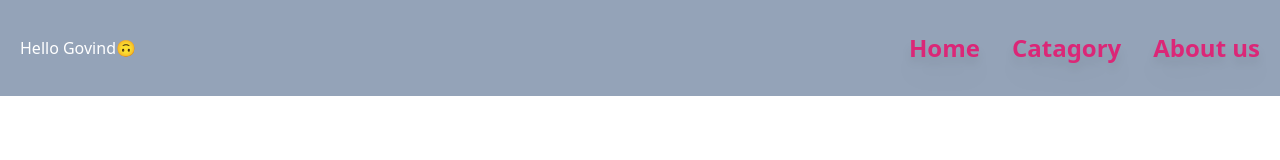
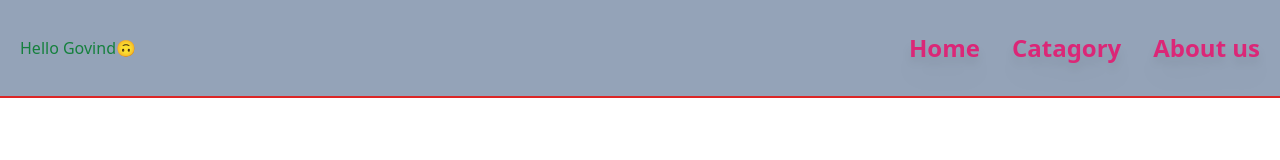
Before and after one commit to GovindG9066/Tailwindcss, a website: page index.html in a window 1280 px wide. Drawn offline with Linux system fonts and the light colour scheme.

Commit message:
changing some to make it more attractive

```diff
--- a/index.html
+++ b/index.html
@@ -1,31 +1,45 @@
 <!DOCTYPE html>
 <html lang="en">
+
 <head>
     <meta charset="UTF-8">
     <meta name="viewport" content="width=device-width, initial-scale=1.0">
     <title>Document</title>
     <link rel="stylesheet" href="src/output.css">
 </head>
+
 <body>
-    <nav class="bg-slate-400 text-white flex justify-between items-center px-5 h-24 flex-col sm:flex-row " >
-        <div class="logo">
+    <nav class="bg-slate-400 text-white flex justify-between items-center px-5 h-24 flex-col sm:flex-row ">
+        <div class="logo text-green-700">
             Hello Govind🙃
         </div>
 
-        <ul class="flex space-x-8  font-bold text-pink-600 drop-shadow-xl sm:text-2xl transition duration-200 ease-in-out pb-5 sm:pb-0">
-            <li class="hover:text-purple-500 hover:translate-y-2 transition duration-150 ease-in-out cursor-pointer">Home</li>
-            <li class="hover:text-purple-500 hover:translate-y-2 transition duration-150 ease-in-out cursor-pointer">Catagory</li>
-            <li class="hover:text-purple-500 hover:translate-y-2 transition duration-150 ease-in-out cursor-pointer">About us</li>
+        <ul
+            class="flex space-x-8  font-bold text-pink-600 drop-shadow-xl sm:text-2xl transition duration-200 ease-in-out pb-5 sm:pb-0">
+            <li class="hover:text-purple-500 hover:translate-y-2 transition duration-150 ease-in-out cursor-pointer">
+                Home</li>
+            <li class="hover:text-purple-500 hover:translate-y-2 transition duration-150 ease-in-out cursor-pointer">
+                Catagory</li>
+            <li class="hover:text-purple-500 hover:translate-y-2 transition duration-150 ease-in-out cursor-pointer">
+                About us</li>
         </ul>
-
-
-    </nav>
-    <main>
 
 
 
 
-<form>
+    </nav>
+    <form>
+        <main>
+
+                <div class="border border-red-600">
+                    <div class="bg-gray-300 h-full w-full">
+
+                    </div>
+
+                </div>
 
 
-    </main>
+
+
+
+        </main>
```
Also changed, not shown: src/output.css.
